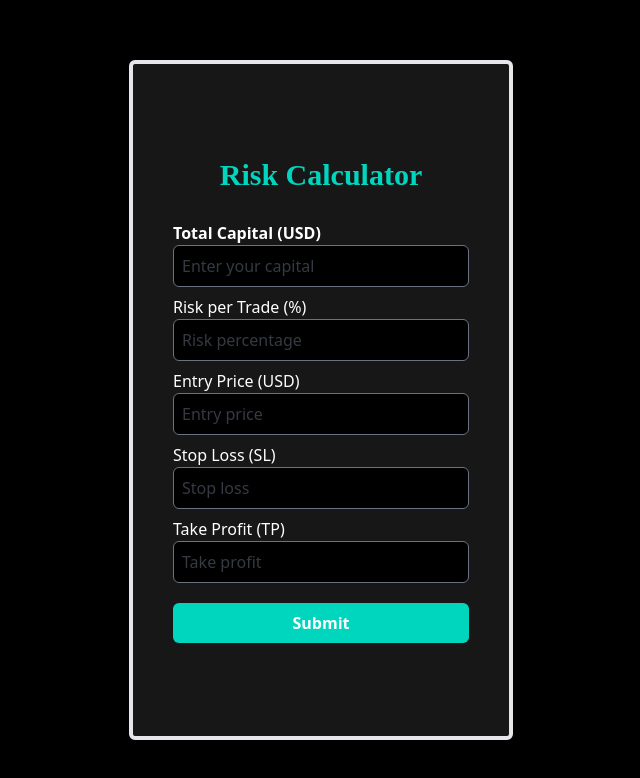
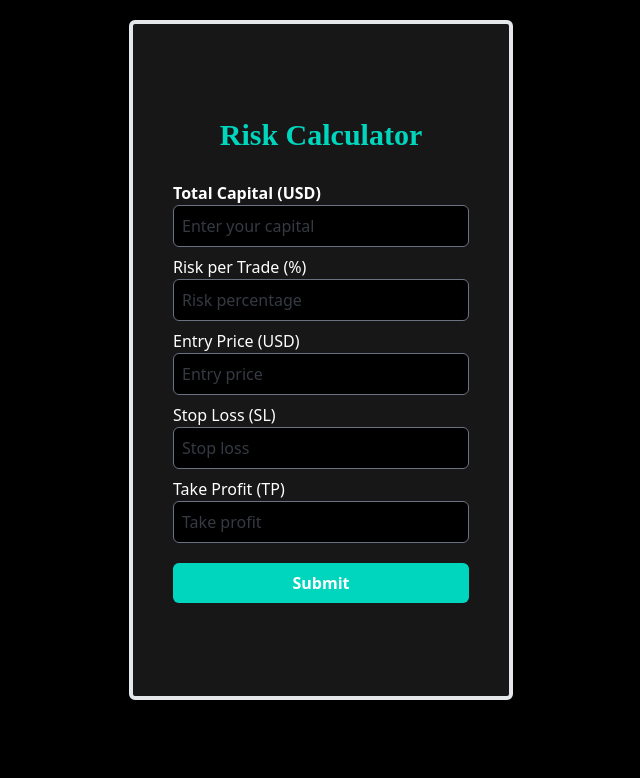
Before and after one commit to fayispachu/Risk-Reward-Ratio, a React (Vite) app: page / in a window 1280 px wide. Shown: the top 778 px of the page, without its empty margins (319-959 px from the left). Built offline with nearby package versions, Linux system fonts and the light colour scheme.

Commit message:
pt-5 adjusted

```diff
--- a/src/components/Calculator.jsx
+++ b/src/components/Calculator.jsx
@@ -56,10 +56,10 @@ function Calculator() {
 
   return (
     <>
-      <div className="w-[100%] h-[100vh]  bg-black  flex flex-row gap-3 items-center justify-center overflow-scroll  transition-all">
+      <div className="w-[100%] h-[100vh]  bg-black  flex flex-row gap-3 items-start pt-5 justify-center overflow-scroll  transition-all">
         <div
           id="hover"
-          className="md:w-[30%] w-[90%]  border-gray-200 hover:drop-shadow-xl hover:drop-shadow-teal-400   md:h-[85vh] h-[86vh] fixed   bg-neutral-900 border-4  transform  transition-all duration-700  text-gray-500 hover:border-teal-400  px-10  rounded-md   justify-center flex flex-col gap-2 "
+          className="md:w-[30%] w-[90%]  border-gray-200 hover:drop-shadow-xl hover:drop-shadow-teal-400   md:h-[85vh] h-[90vh] fixed   bg-neutral-900 border-4  transform  transition-all duration-700  text-gray-500 hover:border-teal-400  px-10  rounded-md   justify-center flex flex-col gap-2 "
         >
           <div className="flex hover:drop-shadow-teal-400 hover:drop-shadow-xl items-center  transition-all justify-center">
             {" "}
```
